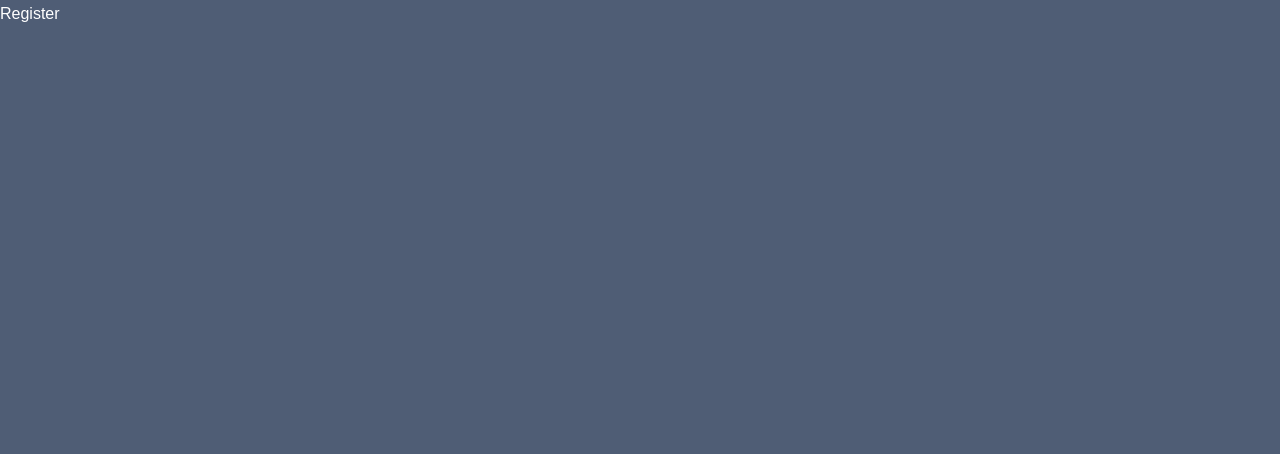
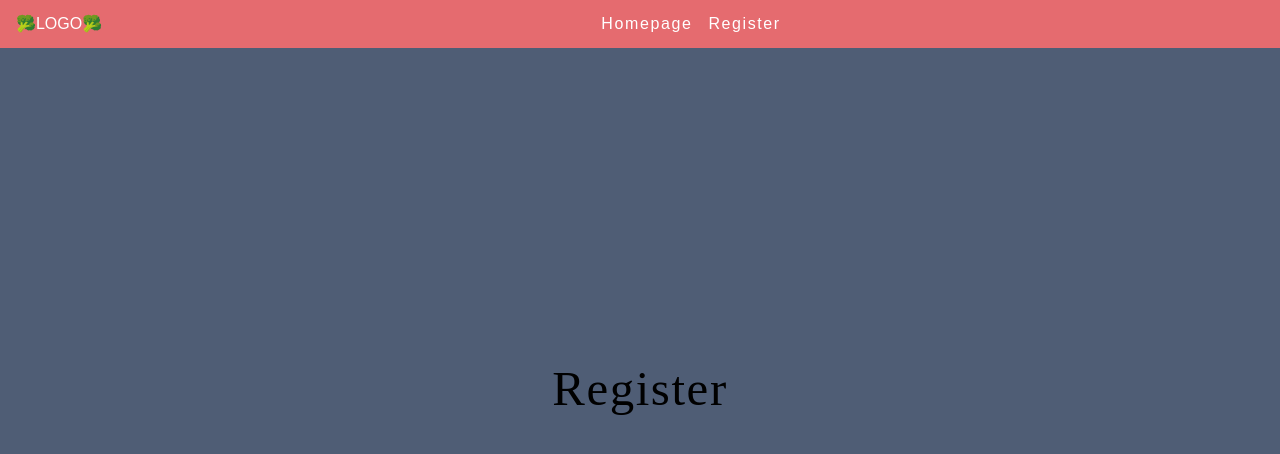
Before and after one commit to JiiXaa/phonecall-site, a React (Create React App) app in the folder client/: page /register in a window 1280 px wide. Shown: the top 454 px of the page. Built offline with nearby package versions, Linux system fonts and the light colour scheme.

Commit message:
Navbar setup with React Router Link component. Also added Register page component.

```diff
--- a/client/src/App.js
+++ b/client/src/App.js
@@ -1,11 +1,14 @@
 import { BrowserRouter, Routes, Route } from 'react-router-dom';
-import Homepage from './pages/Homepage';
+import { Homepage, Register } from './pages';
+import { Navbar } from './components';
 
 import styled from 'styled-components';
 
 function App() {
   return (
+    <>
       <BrowserRouter>
+        <Navbar />
         <Routes>
           <Route
             path='/'
@@ -15,11 +18,12 @@ function App() {
               </WrapperStyled>
             }
           ></Route>
-        <Route path='/register' element={<div>Register</div>}></Route>
+          <Route path='/register' element={<Register />}></Route>
           <Route path='/homepage' element={<Homepage />}></Route>
           <Route path='*' element={<div>Error</div>}></Route>
         </Routes>
       </BrowserRouter>
+    </>
   );
 }
 
--- /dev/null
+++ b/client/src/components/Navbar.js
@@ -0,0 +1,47 @@
+import styled from 'styled-components';
+import { Link } from 'react-router-dom';
+
+const Navbar = () => {
+  return (
+    <WrapperStyled>
+      <p>🥦LOGO🥦</p>
+      <ul>
+        <li>
+          <Link to='/'>Homepage</Link>
+        </li>
+        <li>
+          <Link to='/register'>Register</Link>
+        </li>
+      </ul>
+    </WrapperStyled>
+  );
+};
+
+const WrapperStyled = styled.nav`
+  position: fixed;
+  width: 100%;
+  height: 3rem;
+  background-color: var(--primaryColor);
+  display: flex;
+  align-items: center;
+
+  p {
+    margin-left: 1rem;
+  }
+
+  ul {
+    padding: 0;
+    display: flex;
+    align-items: space-between;
+    margin: 0 auto;
+
+    li {
+      &:first-child {
+        padding-left: 0;
+      }
+      padding-left: 1rem;
+    }
+  }
+`;
+
+export default Navbar;
--- /dev/null
+++ b/client/src/components/index.js
@@ -0,0 +1,3 @@
+import Navbar from './Navbar';
+
+export { Navbar };
--- a/client/src/index.css
+++ b/client/src/index.css
@@ -8,6 +8,7 @@
   /* Colors */
   --backgroundColor: #4f5d75;
   --textColor: #fff;
+  --primaryColor: #e56b6f;
 
   /* Fonts */
   --bodyFont: Arial, Helvetica, sans-serif;
--- a/client/src/pages/Homepage.js
+++ b/client/src/pages/Homepage.js
@@ -1,9 +1,13 @@
+import styled from 'styled-components';
+
 const Homepage = () => {
   return (
-    <div>
-      <h1>Homepage</h1>
-    </div>
+    <WrapperStyled>
+      <h1>Homepage</h1>;
+    </WrapperStyled>
   );
 };
 
+const WrapperStyled = styled.div``;
+
 export default Homepage;
--- /dev/null
+++ b/client/src/pages/Register.js
@@ -0,0 +1,21 @@
+import styled from 'styled-components';
+
+const Register = () => {
+  return (
+    <WrapperStyled>
+      <h1>Register</h1>
+    </WrapperStyled>
+  );
+};
+
+const WrapperStyled = styled.div`
+  display: flex;
+  justify-content: center;
+  align-items: center;
+  height: 100vh;
+  h1 {
+    color: black;
+  }
+`;
+
+export default Register;
--- /dev/null
+++ b/client/src/pages/index.js
@@ -0,0 +1,4 @@
+import Homepage from './Homepage';
+import Register from './Register';
+
+export { Homepage, Register };
```
Lines whose indentation alone changed are shown as unchanged.
